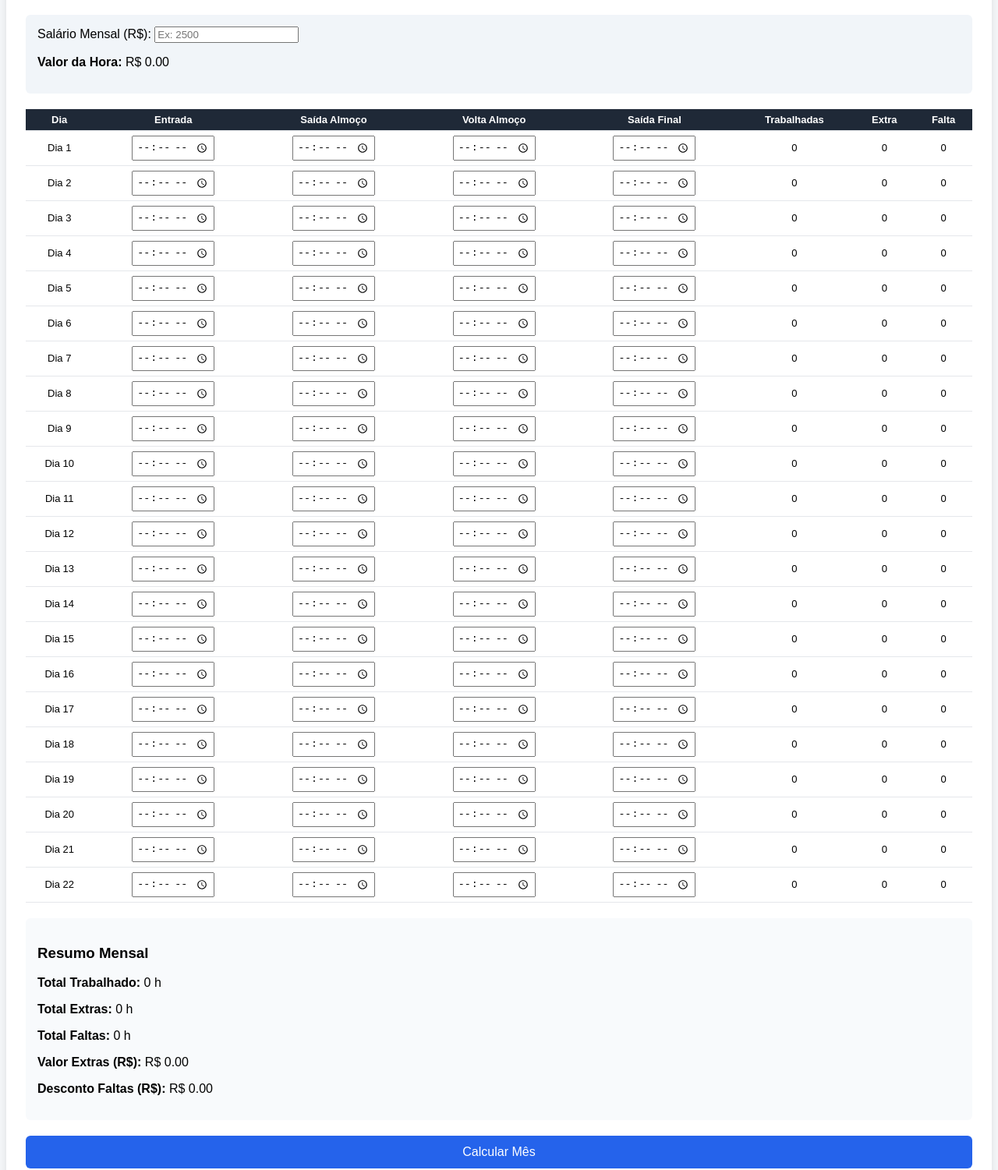
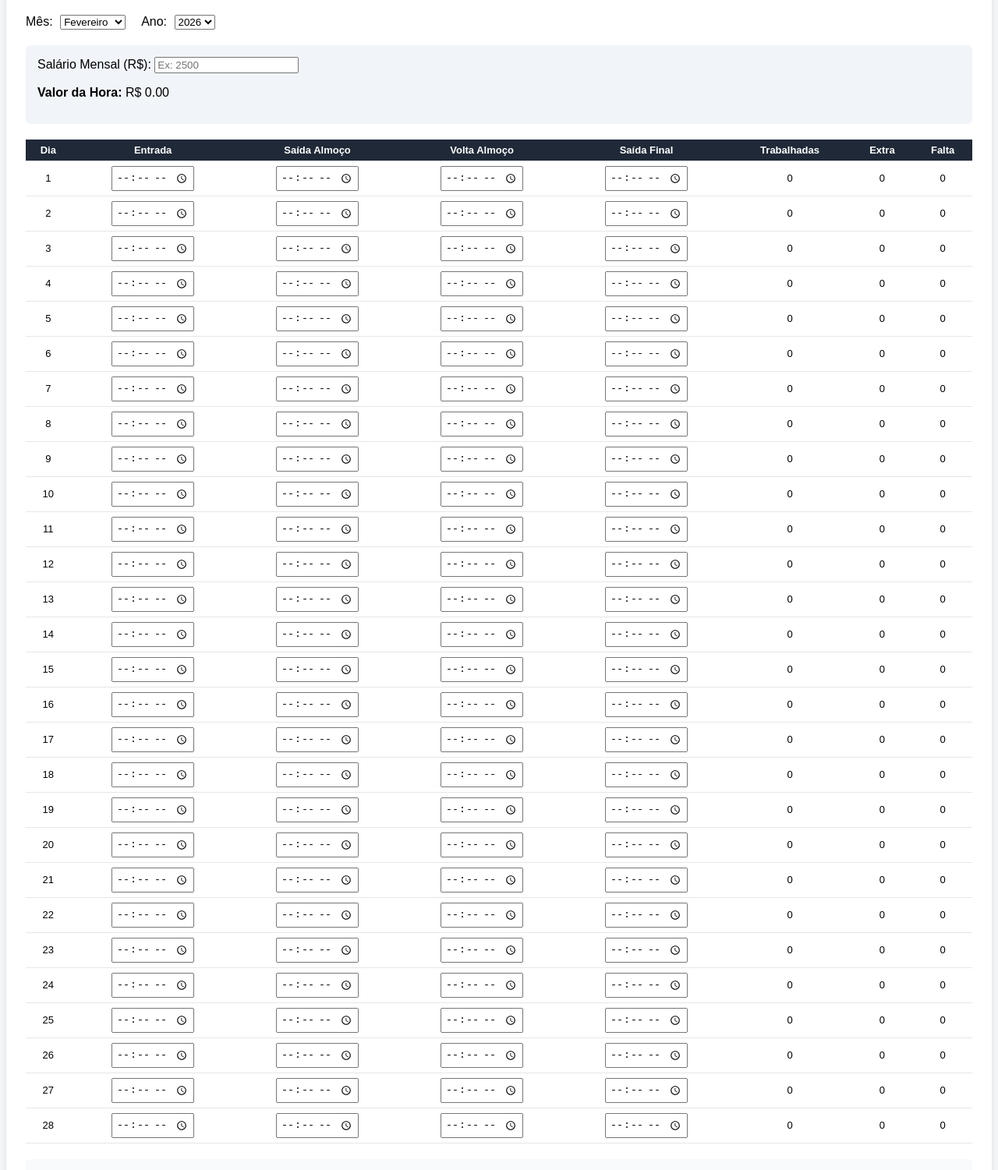
Before and after one commit to Pedro-Emanuel-dos-Santos/Hora_extra, a plain HTML site: page index.html in a window 1280 px wide. Shown: the part 116-1617 px from the top of the page at 78% size. Drawn offline with Linux system fonts and the light colour scheme.

Commit message:
31 dias e calendario

```diff
--- a/index.html
+++ b/index.html
@@ -9,6 +9,17 @@
 
 <div class="container">
     <h1>Controle de Horas – Fechamento Mensal</h1>
+
+    <div class="topo">
+        <div>
+            <label>Mês:</label>
+            <select id="mes"></select>
+        </div>
+        <div>
+            <label>Ano:</label>
+            <select id="ano"></select>
+        </div>
+    </div>
 
     <div class="financeiro">
         <label>Salário Mensal (R$):</label>
--- a/script.js
+++ b/script.js
@@ -1,14 +1,17 @@
-// CONFIGURAÇÕES
 const CARGA_DIARIA = 8;
-const DIAS_MES = 22;
 
-// Converte hora HH:MM → decimal
+// Utilidades
 function horaParaDecimal(h) {
     const [hh, mm] = h.split(":").map(Number);
     return hh + (mm / 60);
 }
 
-// Calcula um dia (4 batidas)
+// Quantos dias tem o mês
+function diasNoMes(mes, ano) {
+    return new Date(ano, mes + 1, 0).getDate();
+}
+
+// Calcula um dia
 function calcularDia(e1, s1, e2, s2) {
     if (!e1 || !s1 || !e2 || !s2) {
         return { trabalhadas: 0, extra: 0, falta: 0 };
@@ -23,11 +26,8 @@ function calcularDia(e1, s1, e2, s2) {
     let extra = 0;
     let falta = 0;
 
-    if (total > CARGA_DIARIA) {
-        extra = total - CARGA_DIARIA;
-    } else if (total < CARGA_DIARIA) {
-        falta = CARGA_DIARIA - total;
-    }
+    if (total > CARGA_DIARIA) extra = total - CARGA_DIARIA;
+    else if (total < CARGA_DIARIA) falta = CARGA_DIARIA - total;
 
     return { trabalhadas: total, extra, falta };
 }
@@ -39,43 +39,83 @@ function calcularValorHora() {
     return salario / 220;
 }
 
-// Gera dias do mês (22 dias úteis)
+// Preenche selects
+function inicializarPeriodo() {
+    const hoje = new Date();
+    const selectMes = document.getElementById("mes");
+    const selectAno = document.getElementById("ano");
+
+    const meses = [
+        "Janeiro","Fevereiro","Março","Abril","Maio","Junho",
+        "Julho","Agosto","Setembro","Outubro","Novembro","Dezembro"
+    ];
+
+    meses.forEach((m, i) => {
+        const opt = document.createElement("option");
+        opt.value = i;
+        opt.text = m;
+        if (i === hoje.getMonth()) opt.selected = true;
+        selectMes.appendChild(opt);
+    });
+
+    for (let a = 2024; a <= 2030; a++) {
+        const opt = document.createElement("option");
+        opt.value = a;
+        opt.text = a;
+        if (a === hoje.getFullYear()) opt.selected = true;
+        selectAno.appendChild(opt);
+    }
+
+    selectMes.onchange = gerarTabela;
+    selectAno.onchange = gerarTabela;
+}
+
+// Gera tabela conforme mês/ano
 function gerarTabela() {
+    const mes = Number(document.getElementById("mes").value);
+    const ano = Number(document.getElementById("ano").value);
+    const totalDias = diasNoMes(mes, ano);
+
     const tbody = document.getElementById("tabelaDias");
+    tbody.innerHTML = "";
 
-    for (let i = 1; i <= DIAS_MES; i++) {
+    for (let d = 1; d <= totalDias; d++) {
         const tr = document.createElement("tr");
         tr.innerHTML = `
-            <td>Dia ${i}</td>
-            <td><input type="time" id="e1_${i}"></td>
-            <td><input type="time" id="s1_${i}"></td>
-            <td><input type="time" id="e2_${i}"></td>
-            <td><input type="time" id="s2_${i}"></td>
-            <td id="trab_${i}">0</td>
-            <td id="extra_${i}">0</td>
-            <td id="falta_${i}">0</td>
+            <td>${d}</td>
+            <td><input type="time" id="e1_${d}"></td>
+            <td><input type="time" id="s1_${d}"></td>
+            <td><input type="time" id="e2_${d}"></td>
+            <td><input type="time" id="s2_${d}"></td>
+            <td id="trab_${d}">0</td>
+            <td id="extra_${d}">0</td>
+            <td id="falta_${d}">0</td>
         `;
         tbody.appendChild(tr);
     }
 }
 
-// Calcula mês inteiro
+// Calcula mês
 function calcularMesUI() {
+    const mes = Number(document.getElementById("mes").value);
+    const ano = Number(document.getElementById("ano").value);
+    const totalDias = diasNoMes(mes, ano);
+
     let totalHoras = 0;
     let totalExtra = 0;
     let totalFalta = 0;
 
-    for (let i = 1; i <= DIAS_MES; i++) {
+    for (let d = 1; d <= totalDias; d++) {
         const r = calcularDia(
-            document.getElementById(`e1_${i}`).value,
-            document.getElementById(`s1_${i}`).value,
-            document.getElementById(`e2_${i}`).value,
-            document.getElementById(`s2_${i}`).value
+            document.getElementById(`e1_${d}`).value,
+            document.getElementById(`s1_${d}`).value,
+            document.getElementById(`e2_${d}`).value,
+            document.getElementById(`s2_${d}`).value
         );
 
-        document.getElementById(`trab_${i}`).innerText = r.trabalhadas.toFixed(2);
-        document.getElementById(`extra_${i}`).innerText = r.extra.toFixed(2);
-        document.getElementById(`falta_${i}`).innerText = r.falta.toFixed(2);
+        document.getElementById(`trab_${d}`).innerText = r.trabalhadas.toFixed(2);
+        document.getElementById(`extra_${d}`).innerText = r.extra.toFixed(2);
+        document.getElementById(`falta_${d}`).innerText = r.falta.toFixed(2);
 
         totalHoras += r.trabalhadas;
         totalExtra += r.extra;
@@ -83,16 +123,14 @@ function calcularMesUI() {
     }
 
     const valorHora = calcularValorHora();
-    const valorExtra = totalExtra * valorHora * 1.5;
-    const valorDesconto = totalFalta * valorHora;
-
     document.getElementById("valorHora").innerText = valorHora.toFixed(2);
     document.getElementById("totalMes").innerText = totalHoras.toFixed(2);
     document.getElementById("extraMes").innerText = totalExtra.toFixed(2);
     document.getElementById("faltaMes").innerText = totalFalta.toFixed(2);
-    document.getElementById("valorExtra").innerText = valorExtra.toFixed(2);
-    document.getElementById("valorDesconto").innerText = valorDesconto.toFixed(2);
+    document.getElementById("valorExtra").innerText = (totalExtra * valorHora * 1.5).toFixed(2);
+    document.getElementById("valorDesconto").innerText = (totalFalta * valorHora).toFixed(2);
 }
 
-// Inicializa
+// Inicialização
+inicializarPeriodo();
 gerarTabela();
--- a/style.css
+++ b/style.css
@@ -4,7 +4,7 @@ body {
 }
 
 .container {
-    max-width: 1300px;
+    max-width: 1400px;
     margin: 30px auto;
     background: #fff;
     padding: 25px;
@@ -15,6 +15,16 @@ body {
 h1 {
     text-align: center;
     color: #1f2937;
+}
+
+.topo {
+    display: flex;
+    gap: 20px;
+    margin-bottom: 20px;
+}
+
+.topo label {
+    margin-right: 5px;
 }
 
 .financeiro {
```
